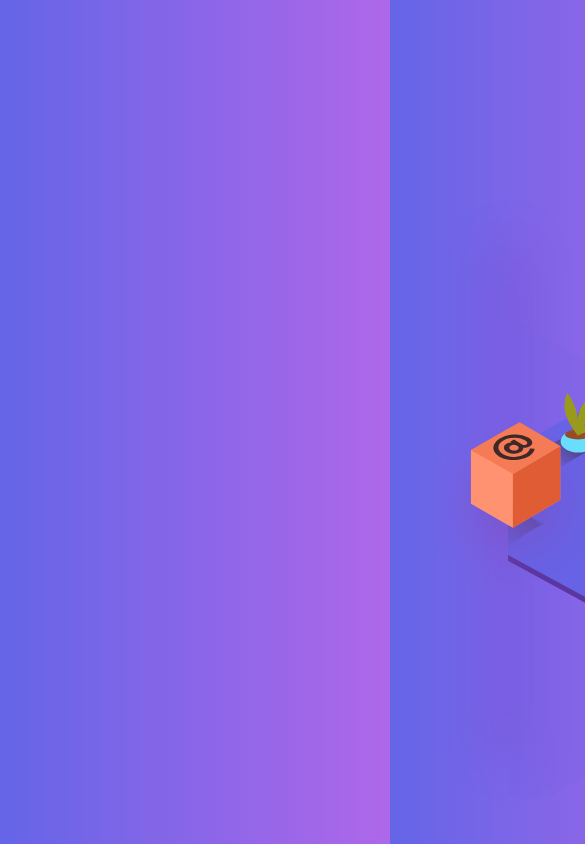
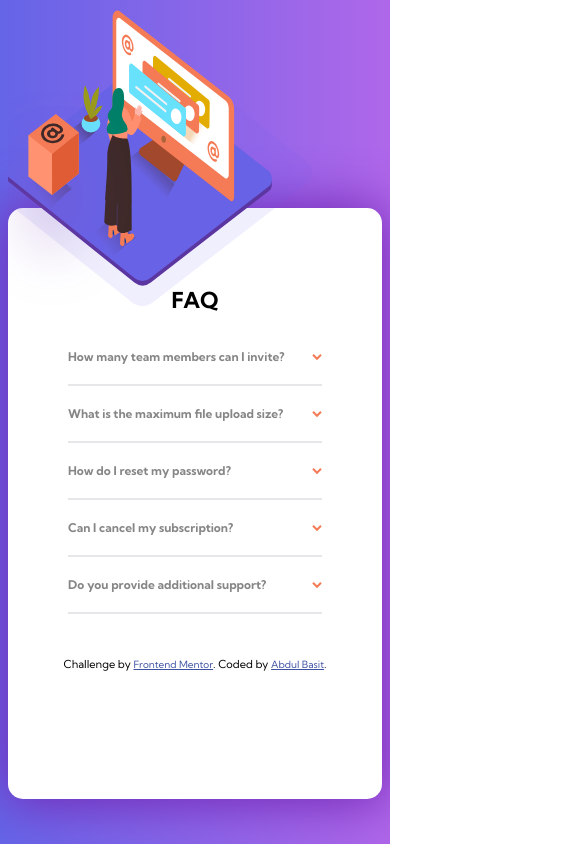
Before and after one commit to Basit-Dev/FAQ-accordion-card, a plain HTML site: page index.html in a window 390 px wide. Shown: the top 844 px of the page, 585 px wide, since content can reach past the window. Drawn offline with Linux system fonts and the light colour scheme.

Commit message:
responsive layout

```diff
--- a/style.css
+++ b/style.css
@@ -11,27 +11,31 @@ body {
 }
 .container{
     background-color: rgb(255, 255, 255);
-    height: 500px;
-    width: auto;
-    margin: 25rem 50rem;
+    height: auto;
+    max-width: 90rem;
+    margin: auto;
+    position: relative;
+    top: 20rem;
+    /* margin: 25rem 50rem; */
     display: flex;
     align-items: center;
+    flex-wrap: wrap;
     border-radius: 15px;
     box-shadow: 1px 1px 50px 3px hsl(273, 64%, 43%);
-    color: rgb(134, 134, 134);;
+    color: rgb(134, 134, 134);
 }
 /* background size is the width and height of the image */
 /* width and height is the size of the container*/
-.bg_image_back {
-    background-size: 800px 800px;
+.bg_image_back{
+    background-size: auto 800px;
     width: 420px;
     height: 600px;
     background-image: url("./images/bg-pattern-desktop.svg");
     background-repeat: no-repeat;
 }
     .bg_image_woman{
-        background-size: 500px 350px;
-        width: 410px;
+        /* background-size: auto auto;  */
+        width: auto;
         height: 450px;
         background-image:
         url("./images/illustration-woman-online-desktop.svg");
@@ -44,15 +48,15 @@ body {
         background-position: right 1px bottom 3px ;
     }
         .top_box_image {
-            position: absolute;
-            top: 42rem;
-            left: 42rem;
+            position: relative;
+            top: 23rem;
+            left: -7rem;
         }
 
 .faqs {
     height: 45rem;
     width: 38rem;
-    margin: 0 3rem;
+    margin: 0 5rem;
     padding: 1rem;
 }
 .questions {
@@ -90,12 +94,62 @@ body {
         visibility: visible;
     }
 .attribution {
-    position: absolute;
-    top: 65rem;
-    margin: 3rem ;
     font-size: 11px;
     color: black;
+    position: relative;
+    bottom: 10rem;
+    left: 50rem;
   }
   .attribution a {
     color: hsl(228, 45%, 44%);
   }
+
+  @media only screen and (max-width: 950px) {
+    .container{
+        height: 70vh;
+        max-width: 50rem;
+        top: 20rem;
+        display: flex;
+        justify-content: center;
+    }
+    .top_box_image {
+        visibility: hidden;
+    }
+    .bg_image_back{
+        position: relative;
+        top:-12rem;
+        background-size: 350px 200px;
+        width: 500px;
+        height: 230px;
+        background-image: url("./images/bg-pattern-mobile.svg");
+        background-repeat: no-repeat;
+    }
+        .bg_image_woman{
+            position: relative;
+            top: -10rem;
+            background-size: 300px 300px;
+            width: auto;
+            height: 300px;
+            background-image:
+            url("./images/illustration-woman-online-mobile.svg");
+            background-repeat: no-repeat;
+        }
+        .bottom_image {
+            background-position: right 70px top 0px ;
+        }
+        .middle_image {
+            background-position: right 110px top 4px ;
+        }
+
+.faqs {
+    margin-top: -23rem;
+}
+    .faqs h1 {
+        text-align: center;
+    }
+    .attribution {
+        position: relative;
+        margin: 1rem;
+        left: 0rem;
+    }
+  }
```
Also changed, not shown: index.html (+1 -0 lines).
